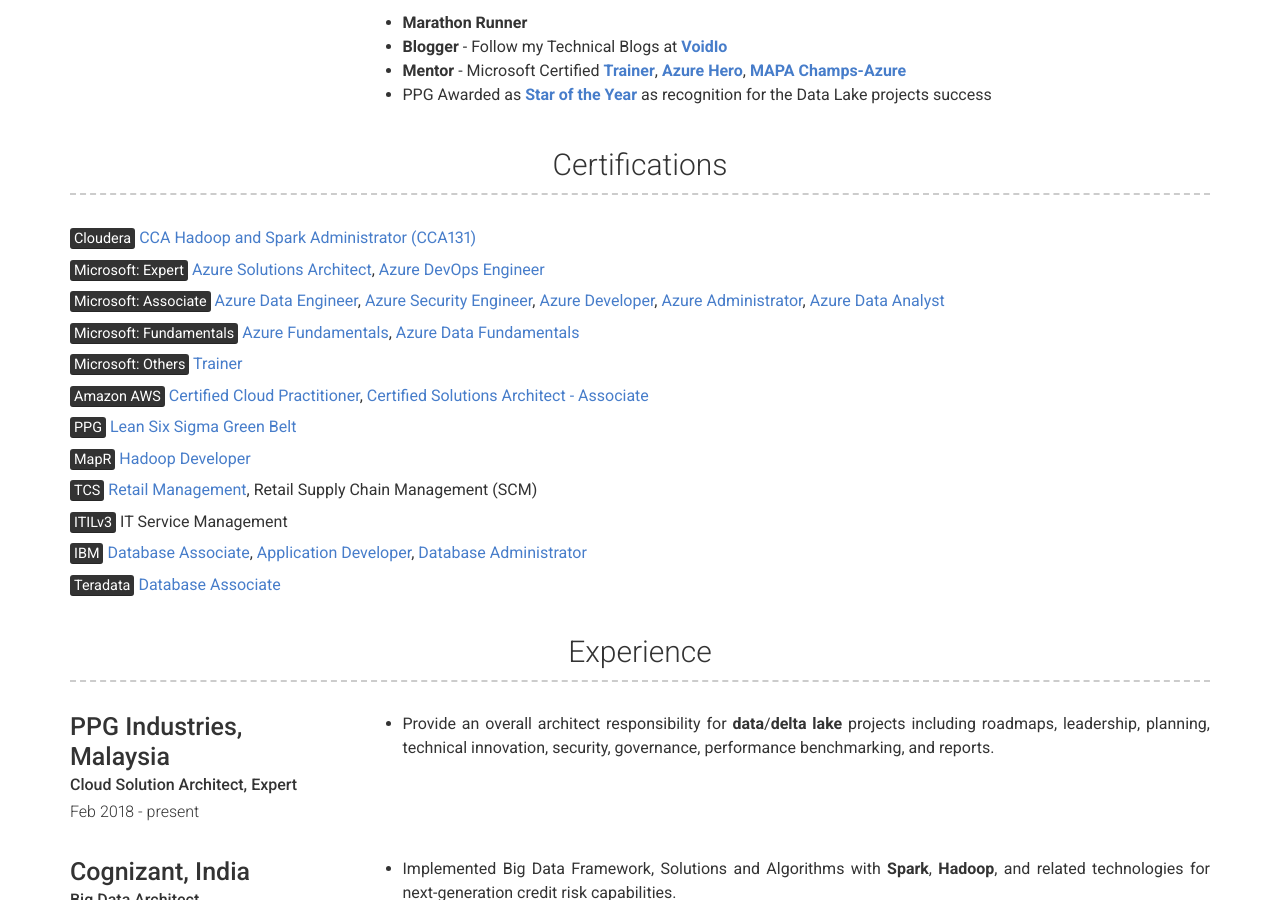
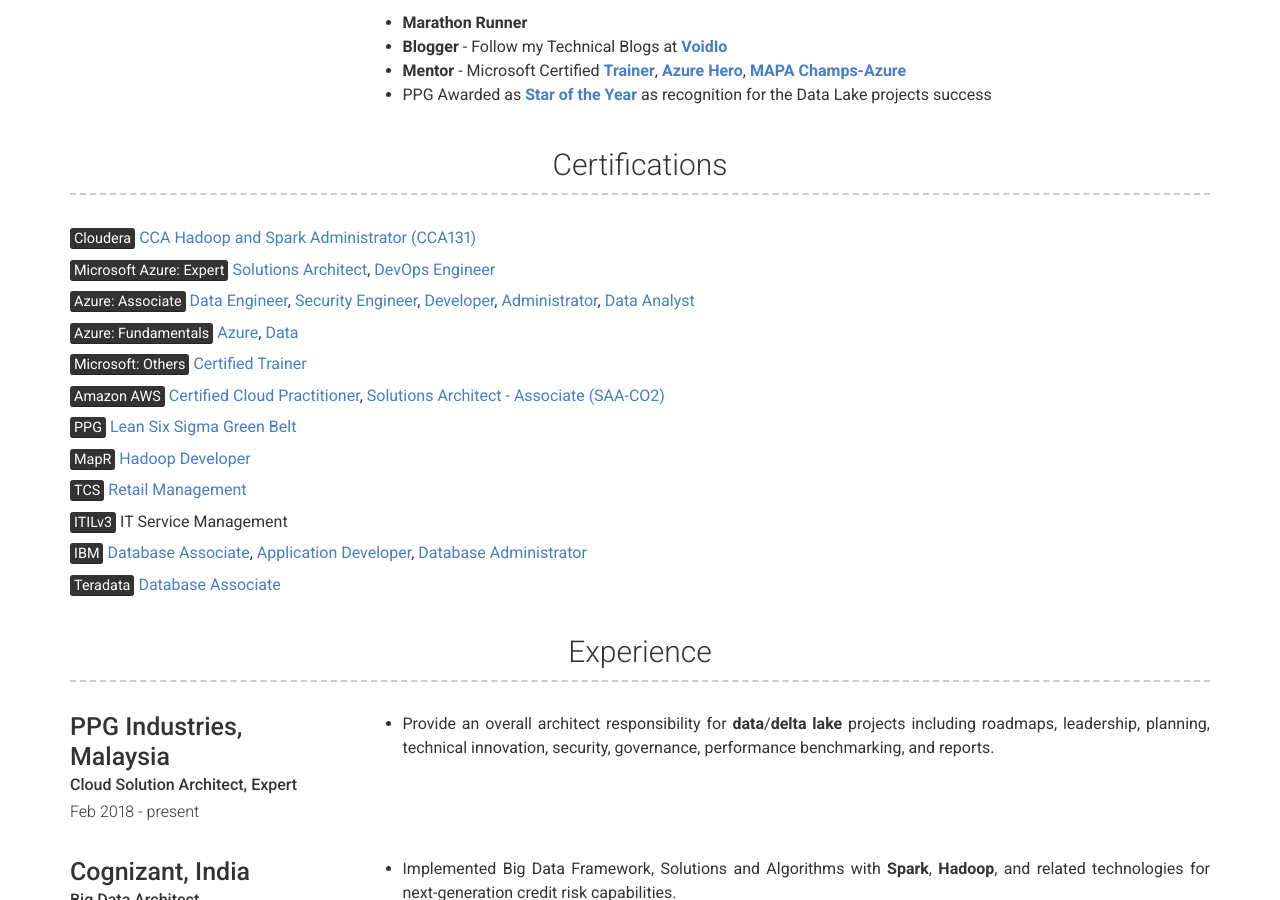
Before and after one commit to mohd-hasnain/mohd-hasnain.github.io, a Jekyll site: the page built from index.md, in a window 1280 px wide and 900 px high, scrolled down 651 px. Built offline with Jekyll 4.4.1, drawn with Linux system fonts in a browser that asks for light colours; nearby versions of some CDN libraries.

Commit message:
Update projects.yml

```diff
--- a/_data/projects.yml
+++ b/_data/projects.yml
@@ -3,28 +3,28 @@
   description: | # this will include new lines to allow paragraphs
       <mark>Cloudera</mark>  [CCA Hadoop and Spark Administrator (CCA131)](assets/main/CCA131.pdf)
 
-      <mark>Microsoft: Expert</mark>  [Azure Solutions Architect](assets/main/Microsoft_Certified_Professional_Certificate_1.pdf),
-      [Azure DevOps Engineer](assets/main/Microsoft_Certified_Professional_Certificate_0.pdf)
+      <mark>Microsoft Azure: Expert</mark>  [Solutions Architect](assets/main/Microsoft_Certified_Professional_Certificate_1.pdf),
+      [DevOps Engineer](assets/main/Microsoft_Certified_Professional_Certificate_0.pdf)
 
-      <mark>Microsoft: Associate</mark>  [Azure Data Engineer](assets/main/Microsoft_Certified_Professional_Certificate_6.pdf),
-      [Azure Security Engineer](assets/main/Microsoft_Certified_Professional_Certificate_3.pdf),
-      [Azure Developer](assets/main/Microsoft_Certified_Professional_Certificate_5.pdf),
-      [Azure Administrator](assets/main/Microsoft_Certified_Professional_Certificate_4.pdf),
-      [Azure Data Analyst](assets/main/Microsoft_Certified_Professional_Certificate_9.pdf)
+      <mark>Azure: Associate</mark>  [Data Engineer](assets/main/Microsoft_Certified_Professional_Certificate_6.pdf),
+      [Security Engineer](assets/main/Microsoft_Certified_Professional_Certificate_3.pdf),
+      [Developer](assets/main/Microsoft_Certified_Professional_Certificate_5.pdf),
+      [Administrator](assets/main/Microsoft_Certified_Professional_Certificate_4.pdf),
+      [Data Analyst](assets/main/Microsoft_Certified_Professional_Certificate_9.pdf)
 
-      <mark>Microsoft: Fundamentals</mark>  [Azure Fundamentals](assets/main/Microsoft_Certified_Professional_Certificate_2.pdf),
-      [Azure Data Fundamentals](assets/main/Microsoft_Certified_Professional_Certificate_8.pdf)
+      <mark>Azure: Fundamentals</mark>  [Azure](assets/main/Microsoft_Certified_Professional_Certificate_2.pdf),
+      [Data](assets/main/Microsoft_Certified_Professional_Certificate_8.pdf)
 
-      <mark>Microsoft: Others</mark>  [Trainer](assets/main/Microsoft_Certified_Professional_Certificate_7.pdf)
+      <mark>Microsoft: Others</mark>  [Certified Trainer](assets/main/Microsoft_Certified_Professional_Certificate_7.pdf)
 
       <mark>Amazon AWS</mark>  [Certified Cloud Practitioner](assets/main/AWS_Certified_Cloud_Practitioner_certificate.pdf),
-      [Certified Solutions Architect - Associate](assets/main/AWS_Certified_Solutions_Architect_Associate.pdf)
+      [Solutions Architect - Associate (SAA-CO2)](assets/main/AWS_Certified_Solutions_Architect_Associate.pdf)
 
       <mark>PPG</mark>  [Lean Six Sigma Green Belt](assets/main/sixsigma.jpg)
 
       <mark>MapR</mark>  [Hadoop Developer](https://verify.skilljar.com/c/idm327z6tome)
 
-      <mark>TCS</mark>  [Retail Management](assets/main/retail_management.pdf), Retail Supply Chain Management (SCM)
+      <mark>TCS</mark>  [Retail Management](assets/main/retail_management.pdf)
 
       <mark>ITILv3</mark>  IT Service Management
 
```
